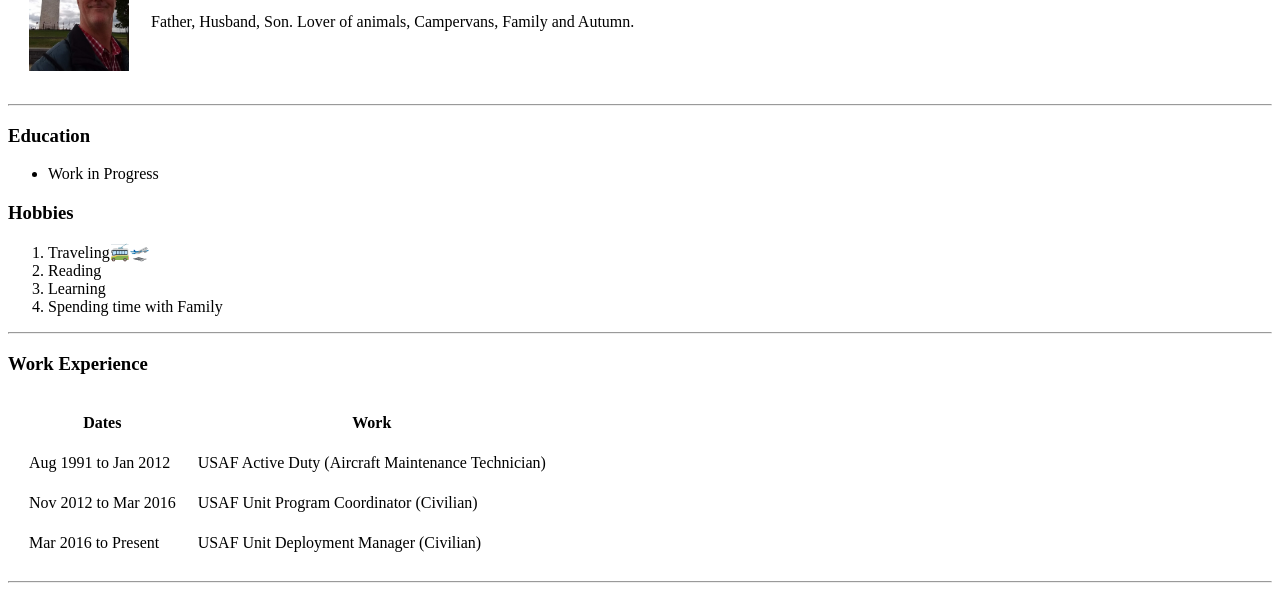
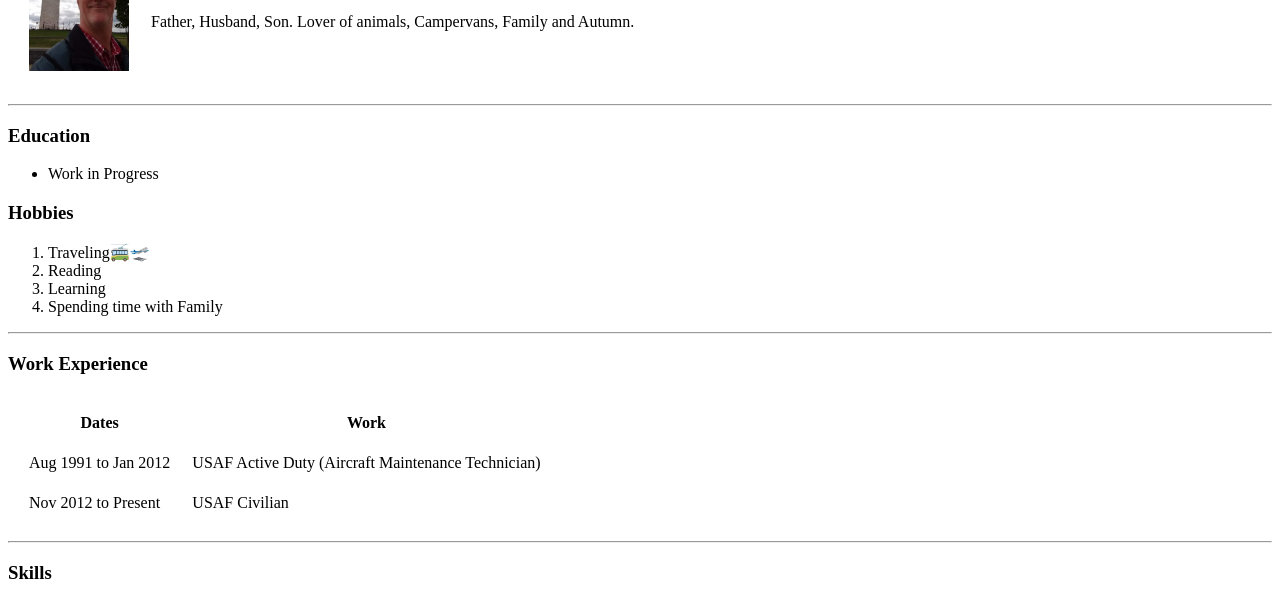
Before and after one commit to Tedwar12001/cv, a plain HTML site: page HTML - Personal Site/index.html in a window 1280 px wide. Shown: the part 158-757 px from the top of the page. Drawn offline with Linux system fonts and the light colour scheme.

Commit message:
Update index.html

```diff
--- a/HTML - Personal Site/index.html
+++ b/HTML - Personal Site/index.html
@@ -46,14 +46,10 @@
       <td>USAF Active Duty (Aircraft Maintenance Technician)</td>
     </tr>
     <tr>
-      <td>Nov 2012 to Mar 2016</td>
-      <td>USAF Unit Program Coordinator (Civilian)</td>
+      <td>Nov 2012 to Present</td>
+      <td>USAF Civilian</td>
     </tr>
-    <tr>
-      <td>Mar 2016 to Present</td>
-      <td>USAF Unit Deployment Manager (Civilian)</td>
-    </tr>
-  </table>
+    </table>
   <hr>
   <h3>Skills</h3>
   <table cellspacing="10">
```
